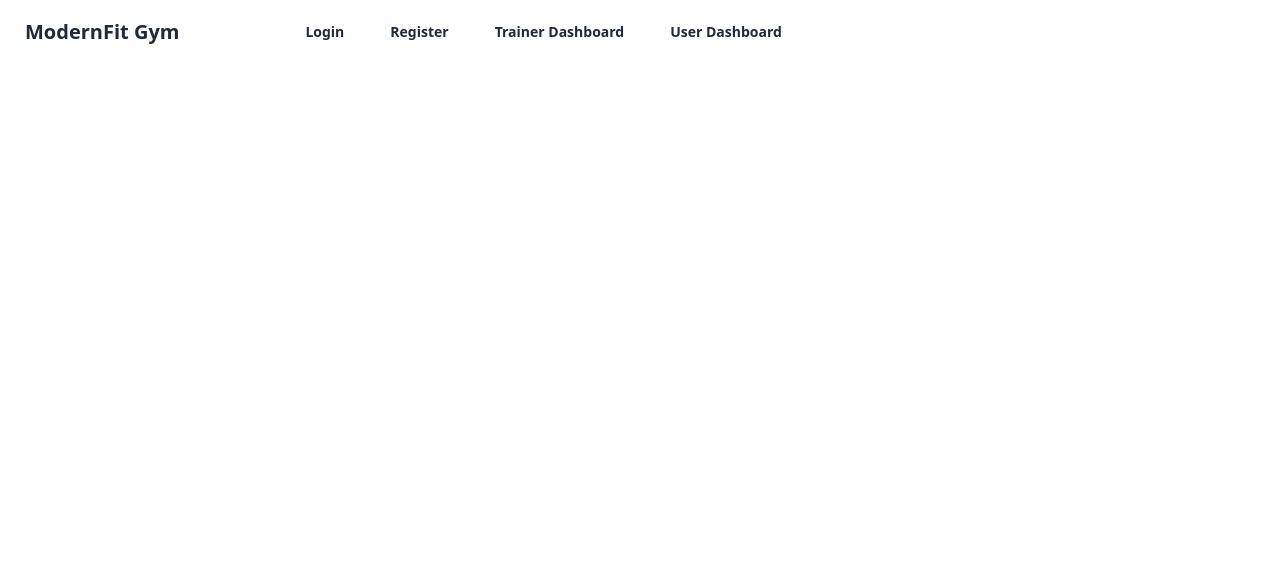
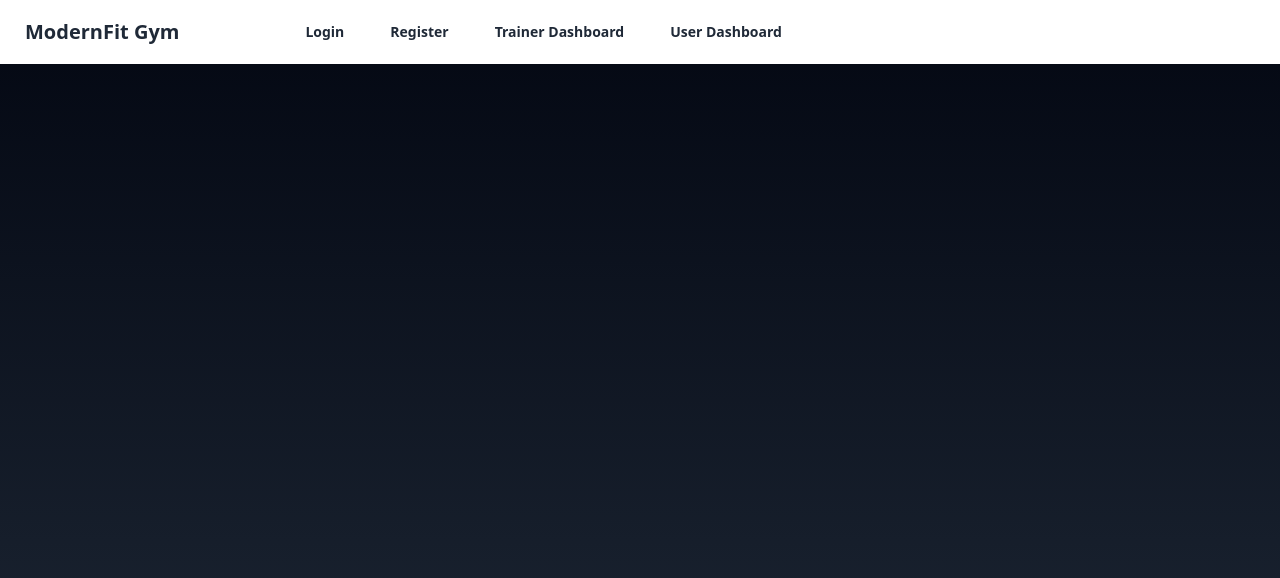
Before and after one commit to isaac238/ITSE_GROUP, a SvelteKit app: page / in a window 1280 px wide. Shown: the top 578 px of the page. Built offline with nearby package versions, Linux system fonts and the light colour scheme.

Commit message:
Added main wrapper to all pages with bg and flex

```diff
--- a/src/routes/+layout.svelte
+++ b/src/routes/+layout.svelte
@@ -2,6 +2,6 @@
   import "../app.postcss";
 </script>
 
-<main class="bg-gradient-to-t from-gray-800 to-gray-950">
+<main class="bg-gradient-to-t from-gray-800 to-gray-950 flex min-h-screen flex-col">
 <slot />
 </main>
```
